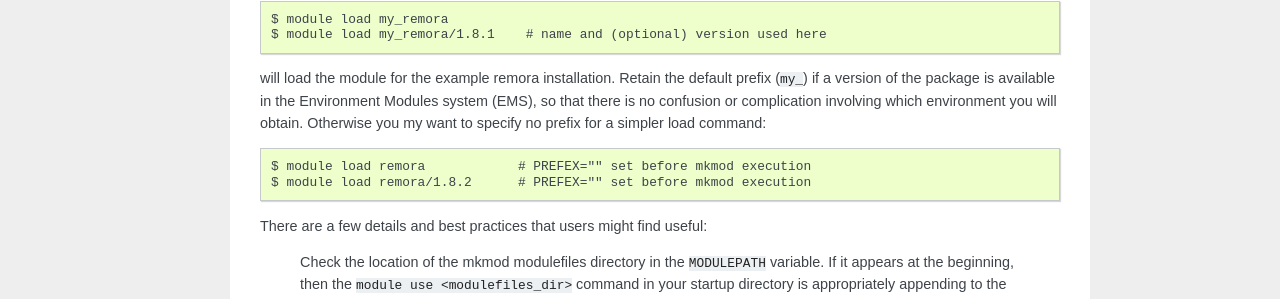
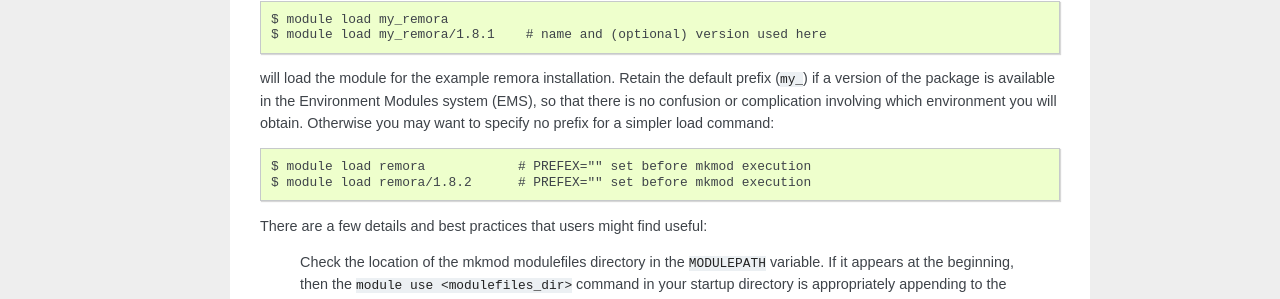
Before and after one commit to TACC/mkmod, a Sphinx documentation site: the page built from docs/source/020_basic_control_env_vars.rst, in a window 1280 px wide. Shown: the part 520-819 px from the top of the page. Built offline with Sphinx 7.4.7, drawn with Linux system fonts in a browser that asks for light colours.

Commit message:
corrected typos in doc files

```diff
--- a/docs/source/020_basic_control_env_vars.rst
+++ b/docs/source/020_basic_control_env_vars.rst
@@ -41,7 +41,7 @@
 will load the module for the example remora installation. Retain the default prefix (``my_``)
 if a version of the package is available in the Environment Modules system (EMS),
 so that there is no confusion or complication involving which environment you will obtain.
-Otherwise you my want to specify no prefix for a simpler load command::
+Otherwise you may want to specify no prefix for a simpler load command::
 
           $ module load remora            # PREFEX="" set before mkmod execution
           $ module load remora/1.8.2      # PREFEX="" set before mkmod execution
--- a/docs/source/230_install_at_sites.rst
+++ b/docs/source/230_install_at_sites.rst
@@ -17,7 +17,7 @@
 
 See the INSTALL text file in the mkmod directory for the specifics of the install commands.
 
-The folowing site installation commands install ``mkmod`` and a mkmod modulefile::
+The following site installation commands install ``mkmod`` and a mkmod modulefile::
 
 
           $ git    clone https://github.com/tacc/mkmod
--- a/docs/source/index.rst
+++ b/docs/source/index.rst
@@ -45,7 +45,7 @@
 
 The easiest way to get started is to follow one of the use cases, using,
 for practice, a package that is already installed. For cleanup, just
-remove the modulefile from your ``modulesfiles`` directory.
+remove the modulefile from your ``modulefiles`` directory.
 
 .. toctree::
    :maxdepth: 1
```
